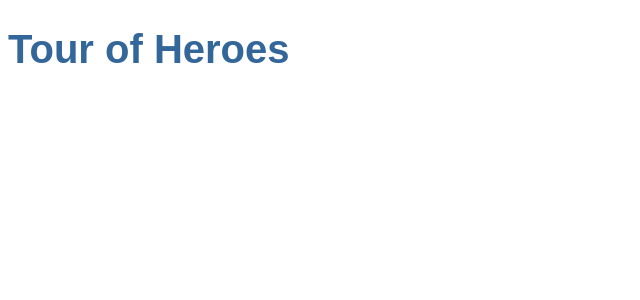
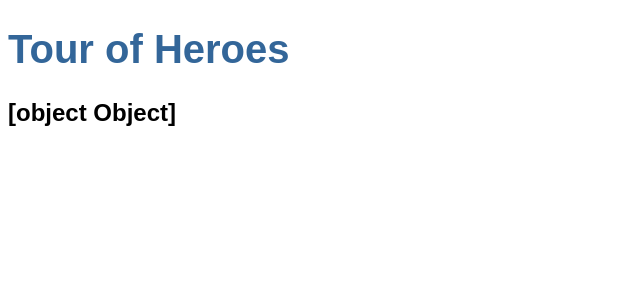
Before and after one commit to demetrio1234/tour-of-heroes, an Angular app: page / in a window 1280 px wide. Shown: the top 300 px of the page, without its empty margins (0-640 px from the left). Built offline with nearby package versions, Linux system fonts and the light colour scheme.

Commit message:
generated a hero-component and a hero interface to carry a new hero type

```diff
--- a/src/app/app.component.html
+++ b/src/app/app.component.html
@@ -1,3 +1,4 @@
 <h1>
   {{ title }}
 </h1>
+<app-heroes></app-heroes>
--- a/src/app/app.component.ts
+++ b/src/app/app.component.ts
@@ -2,10 +2,12 @@ import { Component } from '@angular/core';
 import { CommonModule } from '@angular/common';
 import { RouterOutlet } from '@angular/router';
 
+import { HeroesComponent } from './heroes/heroes.component';
+
 @Component({
   selector: 'app-root',
   standalone: true,
-  imports: [CommonModule, RouterOutlet],
+  imports: [CommonModule, RouterOutlet, HeroesComponent],
   templateUrl: './app.component.html',
   styleUrls: ['./app.component.css']
 })
--- /dev/null
+++ b/src/app/hero.ts
@@ -0,0 +1,4 @@
+export interface Hero {
+    id: number;
+    name: string;
+}
--- /dev/null
+++ b/src/app/heroes/heroes.component.html
@@ -0,0 +1 @@
+<h2>{{ hero }}</h2>
--- /dev/null
+++ b/src/app/heroes/heroes.component.ts
@@ -0,0 +1,18 @@
+import { Component } from '@angular/core';
+import { CommonModule } from '@angular/common';
+import { Hero } from '../hero';
+
+@Component({
+  selector: 'app-heroes',
+  standalone: true,
+  imports: [CommonModule],
+  templateUrl: './heroes.component.html',
+  styleUrls: ['./heroes.component.css']
+})
+export class HeroesComponent {
+
+  hero: Hero = {
+    id: 1,
+    name: 'Supaman'
+  };
+}
```
Also changed, not shown: src/app/heroes/heroes.component.css (added).
